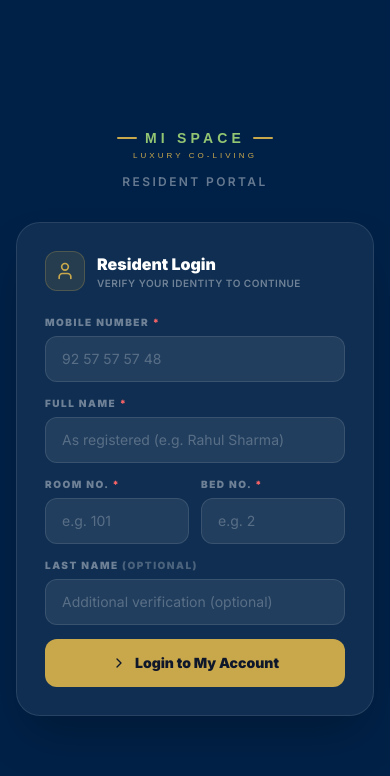
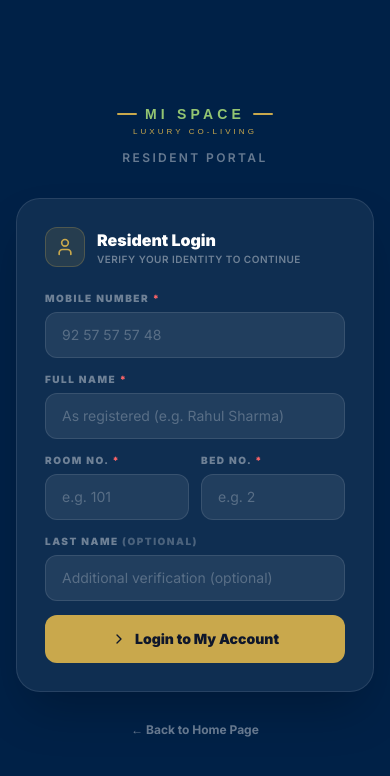
Before and after one commit to harishasadalagitgit-sudo/paying-guest-manager-2026, a React (Vite) app: page / in a window 390 px wide. Both pictures are taken after a click on the button 333 px from the left and 40 px from the top of the page. Shown: the top 776 px of the page. Built offline with nearby package versions, Linux system fonts and the light colour scheme.

Commit message:
Updated image and also added back button in resident login page

```diff
--- a/src/components/ResidentPortal.tsx
+++ b/src/components/ResidentPortal.tsx
@@ -27,7 +27,7 @@ const MiSpaceTextBrand = ({ theme = "light" }: { theme?: "light" | "dark" }) =>
 };
 
 // ── Resident Login screen ──────────────────────────────────────────────────────
-function ResidentLogin({ onFound }: { onFound: (r: Resident) => void }) {
+function ResidentLogin({ onFound, onBack }: { onFound: (r: Resident) => void; onBack: () => void }) {
   const [mobile, setMobile] = useState("");
   const [fullName, setFullName] = useState("");
   const [lastName, setLastName] = useState("");
@@ -143,6 +143,15 @@ function ResidentLogin({ onFound }: { onFound: (r: Resident) => void }) {
               {loading ? <><Clock className="w-4 h-4 animate-spin" /> Verifying...</> : <><ChevronRight className="w-4 h-4" /> Login to My Account</>}
             </button>
           </form>
+        </div>
+
+        <div className="text-center mt-6">
+          <button
+            onClick={onBack}
+            className="text-xs font-bold text-white/40 hover:text-white transition-colors cursor-pointer"
+          >
+            &larr; Back to Home Page
+          </button>
         </div>
       </div>
     </div>
@@ -393,6 +402,6 @@ function fileToBase64(file: File): Promise<string> {
 export default function ResidentPortal({ onBack }: { onBack: () => void }) {
   const [resident, setResident] = useState<Resident | null>(null);
 
-  if (!resident) return <ResidentLogin onFound={setResident} />;
+  if (!resident) return <ResidentLogin onFound={setResident} onBack={onBack} />;
   return <ResidentDashboard resident={resident} onLogout={() => { setResident(null); onBack(); }} />;
 }
--- a/src/components/VisitorPortal.tsx
+++ b/src/components/VisitorPortal.tsx
@@ -191,7 +191,7 @@ export default function VisitorPortal({ onSwitchToAdmin, onSwitchToResident }: V
 
   const pgImages = [
     {
-      url: "/pgbeds.png",
+      url: "/MiSpaceBedPicLatest.png",
       title: "Luxury Rooms",
       desc: "Perfectly designed spacious rooms with premium beds and modern comforts.",
     },
@@ -315,7 +315,7 @@ export default function VisitorPortal({ onSwitchToAdmin, onSwitchToResident }: V
 
         <div className="max-w-7xl mx-auto relative z-10 grid grid-cols-1 lg:grid-cols-2 gap-10 lg:gap-16 items-center">
 
-          <div className="space-y-8">
+          <div className="space-y-8 order-2 lg:order-1">
             <div>
               <div className="flex flex-col items-center gap-3">
                 <MiSpaceCircleMark size={80} bg="transparent" />
@@ -397,13 +397,13 @@ export default function VisitorPortal({ onSwitchToAdmin, onSwitchToResident }: V
             </div>
           </div>
 
-          <div className="space-y-3" id="carousel-visuals">
+          <div className="space-y-3 order-1 lg:order-2" id="carousel-visuals">
             <div className="relative aspect-[4/3] overflow-hidden rounded-3xl shadow-2xl shadow-amber-900/40 border border-white/10 bg-slate-900">
               <img
                 src={pgImages[activeImageTab].url}
                 alt={pgImages[activeImageTab].title}
                 referrerPolicy="no-referrer"
-                className="w-full h-full object-cover transition-all duration-700 ease-in-out"
+                className="w-full h-full object-contain transition-all duration-700 ease-in-out"
               />
               <div className="absolute inset-0 bg-gradient-to-t from-black/80 via-black/10 to-transparent flex flex-col justify-end p-7">
                 <h3 className="text-xl font-black text-white mb-1">{pgImages[activeImageTab].title}</h3>
```
Also changed, not shown: public/MiSpaceBedPicLatest.png (added), 1 other file (tests, documents, lock files or other folders).
